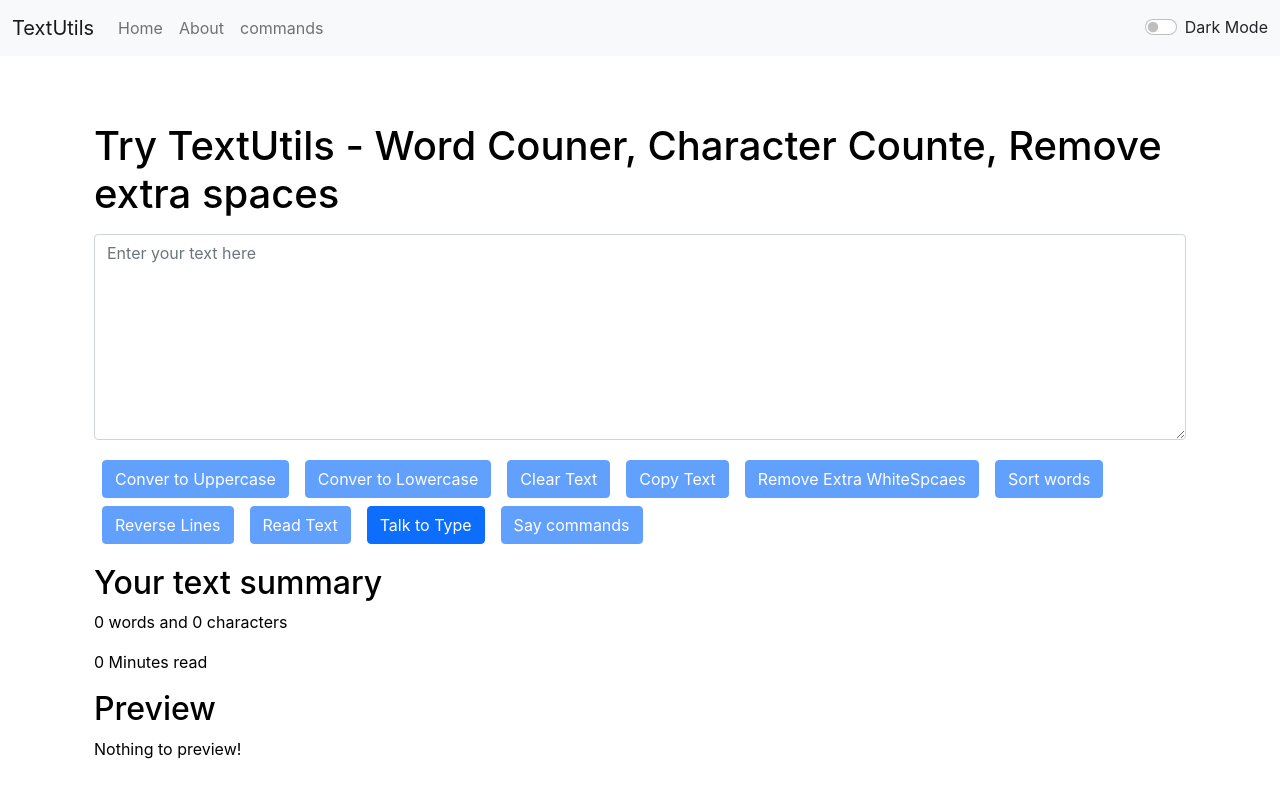
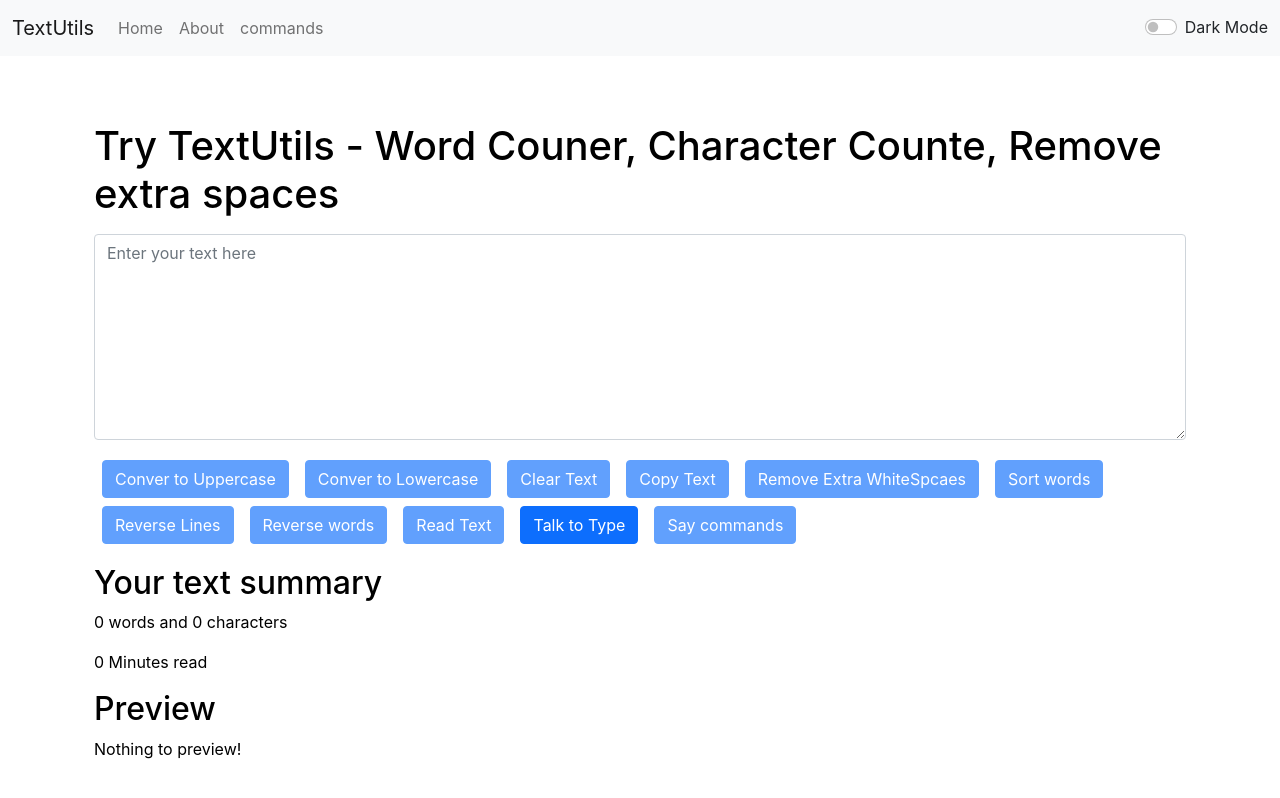
Before and after one commit to ProgrammingWithGaurav/TextUtils-React, a React (Create React App) app: page / in a window 1280 px wide. Built offline with nearby package versions, Linux system fonts and the light colour scheme.

Commit message:
Adding a word reverse function and also button

```diff
--- a/src/components/TextForm.js
+++ b/src/components/TextForm.js
@@ -49,6 +49,15 @@ export default function TextForm(props) {
         props.showAlert('words reversed successfully!', 'success')
     }
 
+    const handleWordReverse = () => {
+        let words = text.split(" ");
+        let newText = ""
+        words.forEach(word => newText += word.reverse() + " ");
+        setText(newText)
+        props.showAlert('words reversed successfully!', 'success')
+
+    }
+
     const handleReadText = () => {
         const speech = new SpeechSynthesisUtterance()
         speech.text = text
@@ -95,6 +104,7 @@ export default function TextForm(props) {
             if(transcript.includes('remove whitespace')) handleExtraSpaces()
             if(transcript.includes('read')) handleReadText()
             if(transcript.includes('reverse line')) handleLineReverse()
+            if(transcript.includes('reverse word')) handleWordReverse()
 
 
         }
@@ -115,6 +125,7 @@ export default function TextForm(props) {
                 <button disabled={text.length===0} className="btn btn-primary mx-2 my-1" onClick={handleExtraSpaces}>Remove Extra WhiteSpcaes</button>
                 <button disabled={text.length===0} className="btn btn-primary mx-2 my-1" onClick={handleSort}>Sort words</button>
                 <button disabled={text.length===0} className="btn btn-primary mx-2 my-1" onClick={handleLineReverse}>Reverse Lines</button>
+                <button disabled={text.length===0} className="btn btn-primary mx-2 my-1" onClick={handleWordReverse}>Reverse words</button>
                 <button disabled={text.length===0} className="btn btn-primary mx-2 my-1" onClick={handleReadText}>Read Text</button>
                 <button className="btn btn-primary mx-2 my-1" onClick={handleTalktoType}>Talk to Type</button>
                 <button disabled={text.length===0} className="btn btn-primary mx-2 my-1" onClick={runCommand}>Say commands</button>
```
